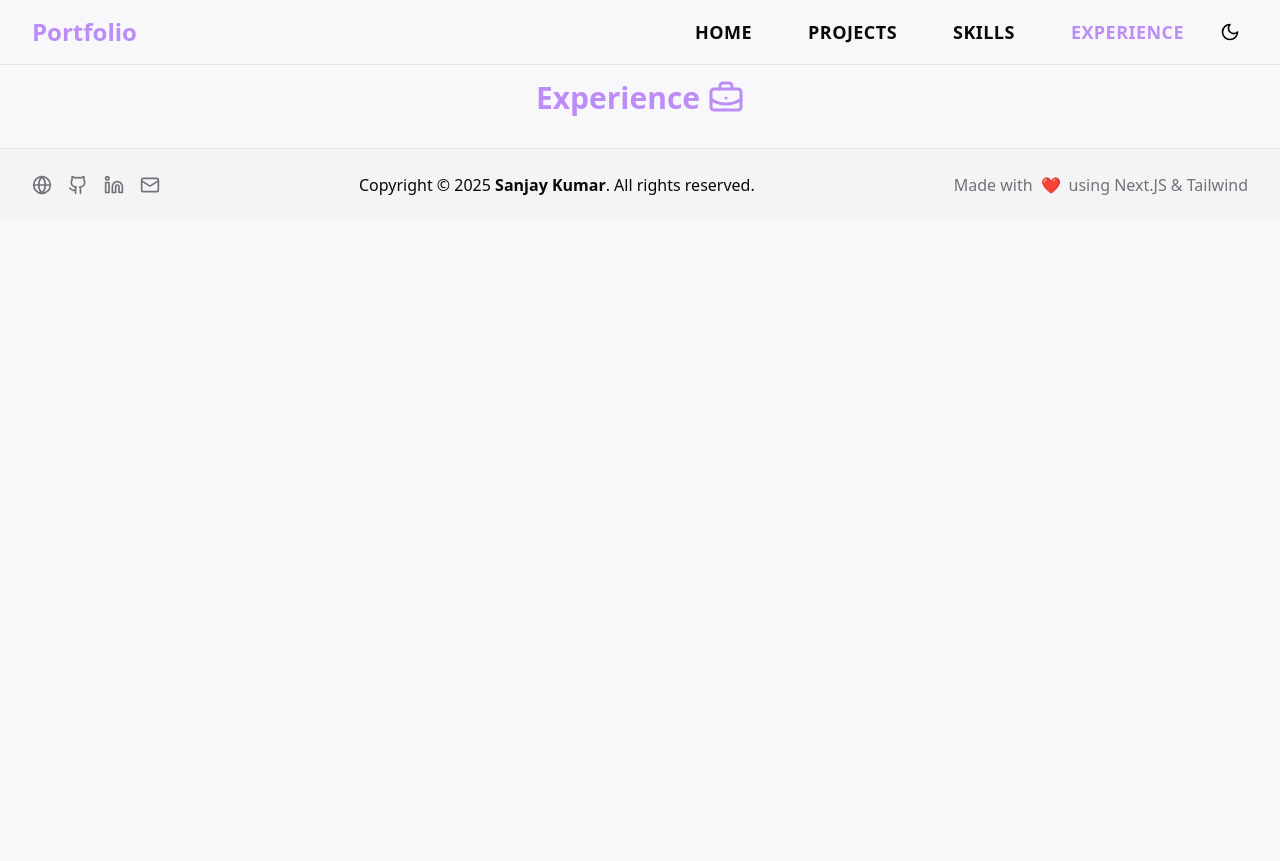
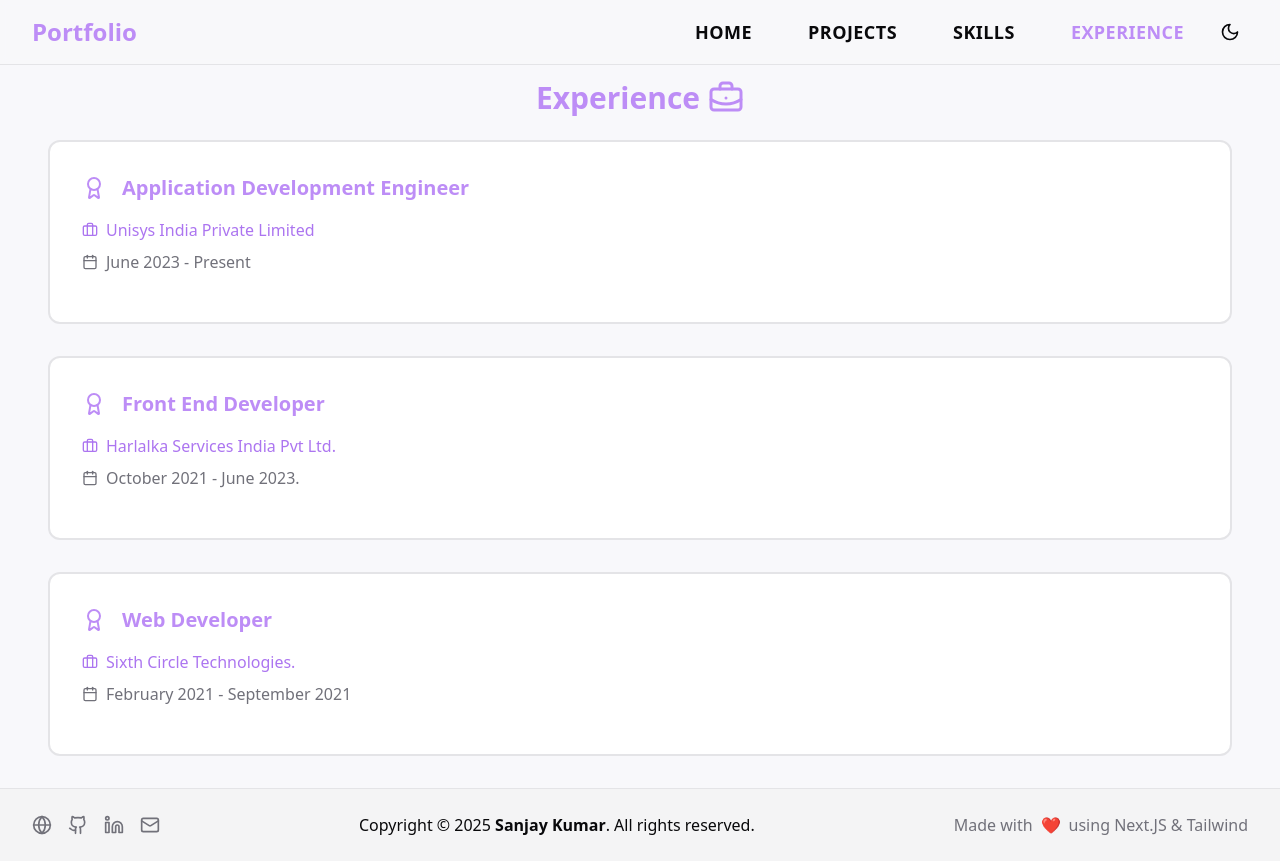
Before and after one commit to sanju1098/my-portfolio, a Next.js app: page /experience in a window 1280 px wide. Before the commit the page ends 800 px from the top, so only its background shows below. Built offline with nearby package versions, Linux system fonts and the light colour scheme.

Commit message:
Updated Experience Section

```diff
--- a/src/app/experience/page.tsx
+++ b/src/app/experience/page.tsx
@@ -1,33 +1,17 @@
-import { BriefcaseBusiness } from "lucide-react";
+import { workExperience } from "@src/config/experience";
+import { Award, Briefcase, BriefcaseBusiness, Calendar } from "lucide-react";
 
 export default function Skills() {
-  // const experiences = [
-  //   {
-  //     title: "Your Position",
-  //     company: "Company Name",
-  //     period: "2022 - Present",
-  //     description:
-  //       "Description of your responsibilities and achievements in this role.",
-  //   },
-  //   {
-  //     title: "Your Position 2",
-  //     company: "Company Name 2",
-  //     period: "2022 - Present",
-  //     description:
-  //       "Description of your responsibilities and achievements in this role.",
-  //   },
-  //   // Add more experiences as needed
-  // ];
   return (
     <>
       <div className="text-3xl font-bold text-primary flex justify-center items-center gap-2 text-center mt-4">
         Experience <BriefcaseBusiness className="w-9 h-9" />
       </div>
       <div className="space-y-8 animate-fade-in">
-        {/* {experiences.map((exp, index) => (
+        {workExperience.map((exp: any, index: number) => (
           <div
             key={index}
-            className="bg-card rounded-lg p-6 md:p-8 relative overflow-hidden group hover:border-primary border-2 transition-colors duration-300">
+            className="bg-card rounded-lg p-6 md:p-8 mx-12 my-6 relative overflow-hidden group hover:border-primary border-2 transition-colors duration-300">
             <div className="absolute top-0 left-0 w-1 h-full bg-gradient-to-b from-primary to-accent transform origin-top scale-y-0 group-hover:scale-y-100 transition-transform duration-300"></div>
             <div className="relative">
               <div className="flex items-center space-x-4 mb-4">
@@ -42,12 +26,14 @@ export default function Skills() {
               </div>
               <div className="flex items-center space-x-2 text-muted-foreground mb-4">
                 <Calendar className="w-4 h-4" />
-                <p>{exp.period}</p>
+                <p>
+                  {exp.startDate} - {exp.endDate}
+                </p>
               </div>
               <p className="text-foreground/80">{exp.description}</p>
             </div>
           </div>
-        ))} */}
+        ))}
       </div>
     </>
   );
--- /dev/null
+++ b/src/config/experience.tsx
@@ -0,0 +1,20 @@
+export const workExperience = [
+  {
+    company: "Unisys India Private Limited",
+    title: "Application Development Engineer",
+    startDate: "June 2023",
+    endDate: "Present",
+  },
+  {
+    company: "Harlalka Services India Pvt Ltd.",
+    title: "Front End Developer",
+    startDate: "October 2021",
+    endDate: "June 2023.",
+  },
+  {
+    company: "Sixth Circle Technologies.",
+    title: "Web Developer",
+    startDate: "February 2021",
+    endDate: "September 2021",
+  },
+];
```
